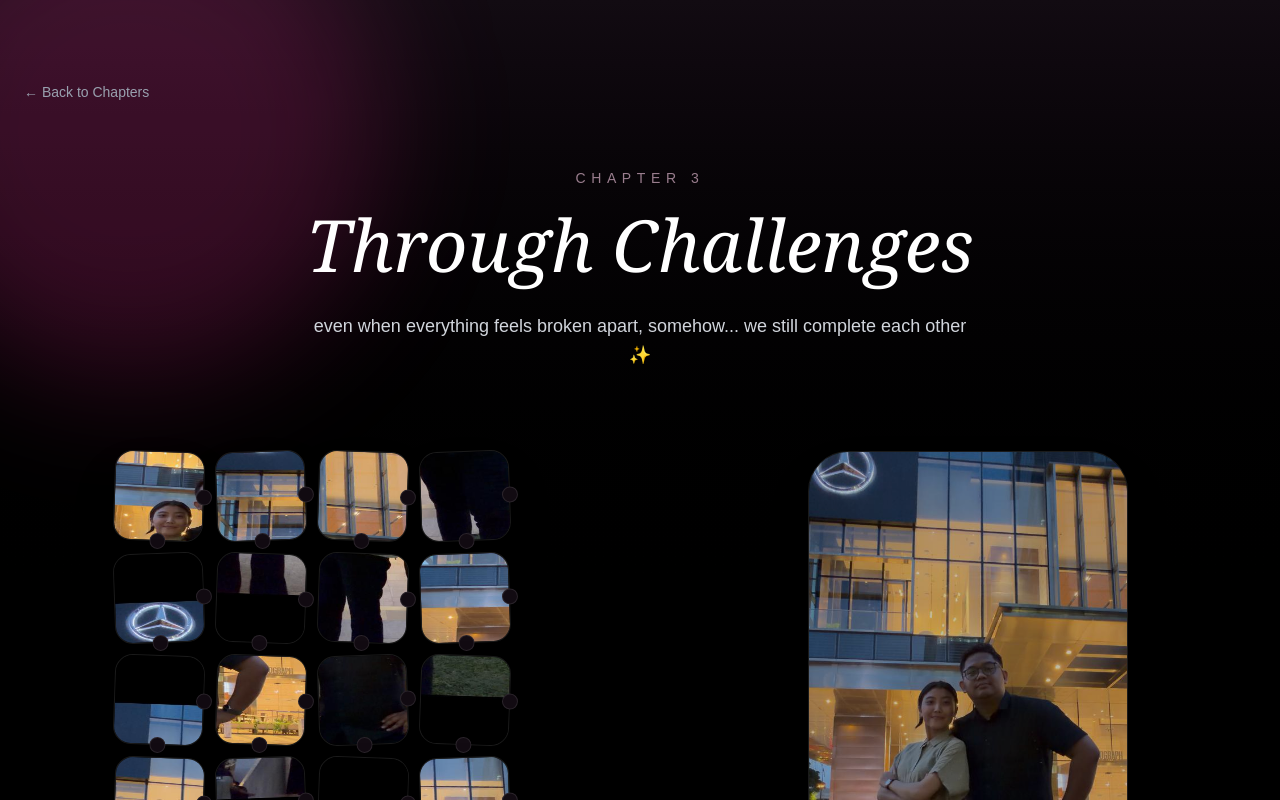
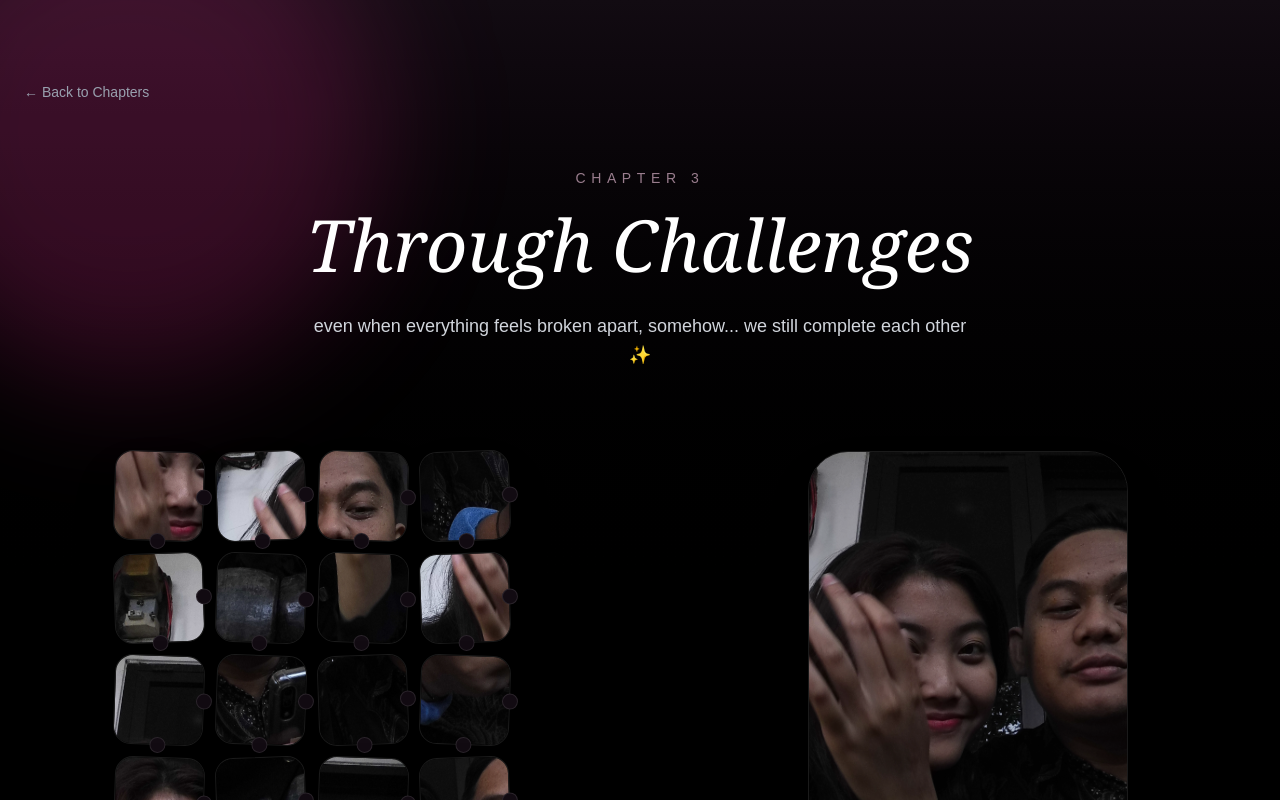
Before and after one commit to didaa08/perayaan3tahunan, a Next.js app: page /chapter-3 in a window 1280 px wide. Shown: the top 800 px of the page. Built offline with nearby package versions, Linux system fonts and the light colour scheme.

Commit message:
fix chapter 3 puzzle image

```diff
--- a/app/chapter-3/page.tsx
+++ b/app/chapter-3/page.tsx
@@ -10,7 +10,7 @@ import {
   DragEndEvent,
 } from "@dnd-kit/core";
 
-const IMAGE = "/images/Chapter3.jpeg";
+const IMAGE = "/images/puzzle.JPG";
 
 const COLS = 4;
 const ROWS = 6;
```
